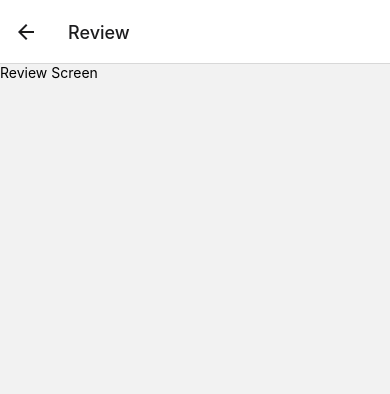
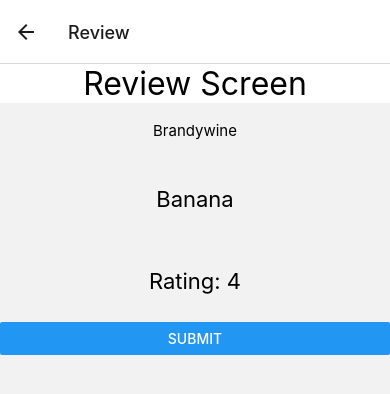
Before and after one commit to stardustgd/Peter-Eater, a React Native app: screen /Review in a window 390 px wide. Shown: the top 394 px of the page. Built offline with nearby package versions, Linux system fonts and the light colour scheme.

Commit message:
updated ui for review page

```diff
--- a/components/ReviewComponents.tsx
+++ b/components/ReviewComponents.tsx
@@ -12,9 +12,60 @@ import {
 
 import { Button } from 'react-native'
 
+const styles = StyleSheet.create({
+    header: {
+        fontSize: 32,
+        backgroundColor: '#fff',
+        textAlign: 'center',
+    },
+    separator: {
+        marginVertical: 30,
+        height: 1,
+        width: '80%',
+      },
+      subhead: {
+        padding: 10,
+        fontSize: 15,
+        textAlign: 'center',
+        marginVertical: 8,
+        maxWidth: '100%',
+        maxHeight: '65%',
+        justifyContent: 'center',
+        flex: 1,
+        flexDirection: 'column',
+        alignItems: 'center',
+      },
+
+      item: {
+        // backgroundColor: '#0064a4',
+        padding: 20,
+        fontSize: 22,
+        textAlign: 'center',
+        marginVertical: 8,
+        maxWidth: '100%',
+        maxHeight: '65%',
+        justifyContent: 'center',
+        flex: 1,
+        flexDirection: 'column',
+        alignItems: 'center',
+    },
+}
+)
+
 const ReviewScreen = ({ navigation }: {navigation: any}) => {
     return (
-        <Text>Review Screen</Text>
+        <ScrollView>
+            <Text style={styles.header}>Review Screen</Text>
+            <Text style={styles.subhead}>Brandywine</Text>
+            <Text style={styles.item}>Banana</Text>
+            <Text style={styles.item}>Rating: 4</Text>
+            <Button
+            title="Submit"
+            // onPress={() =>
+            //     navigation.navigate('Menu', { name: 'Jane' })
+            // }
+        />
+        </ScrollView>
     );
 };
 const ProfileScreen = ({ navigation, route }: {navigation: any, route: any}) => {
```
